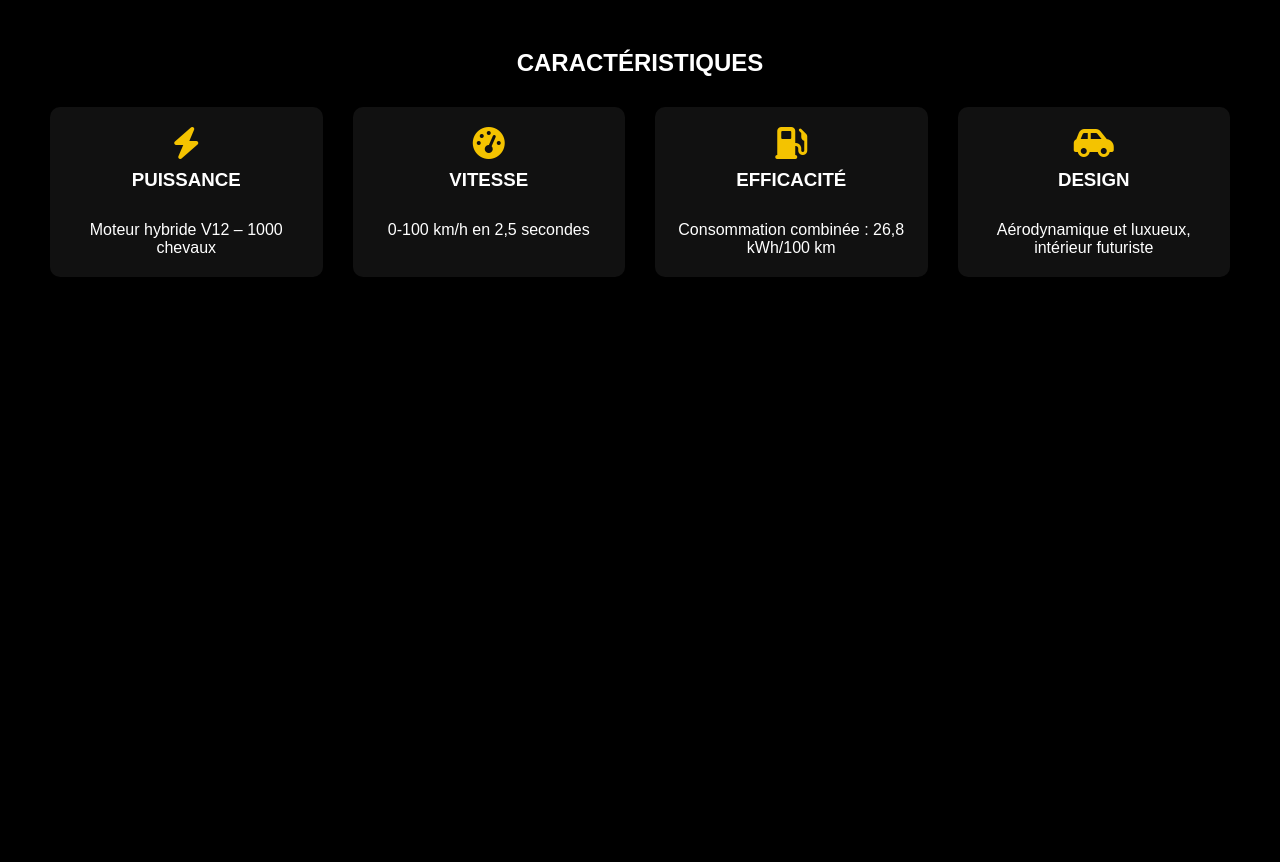
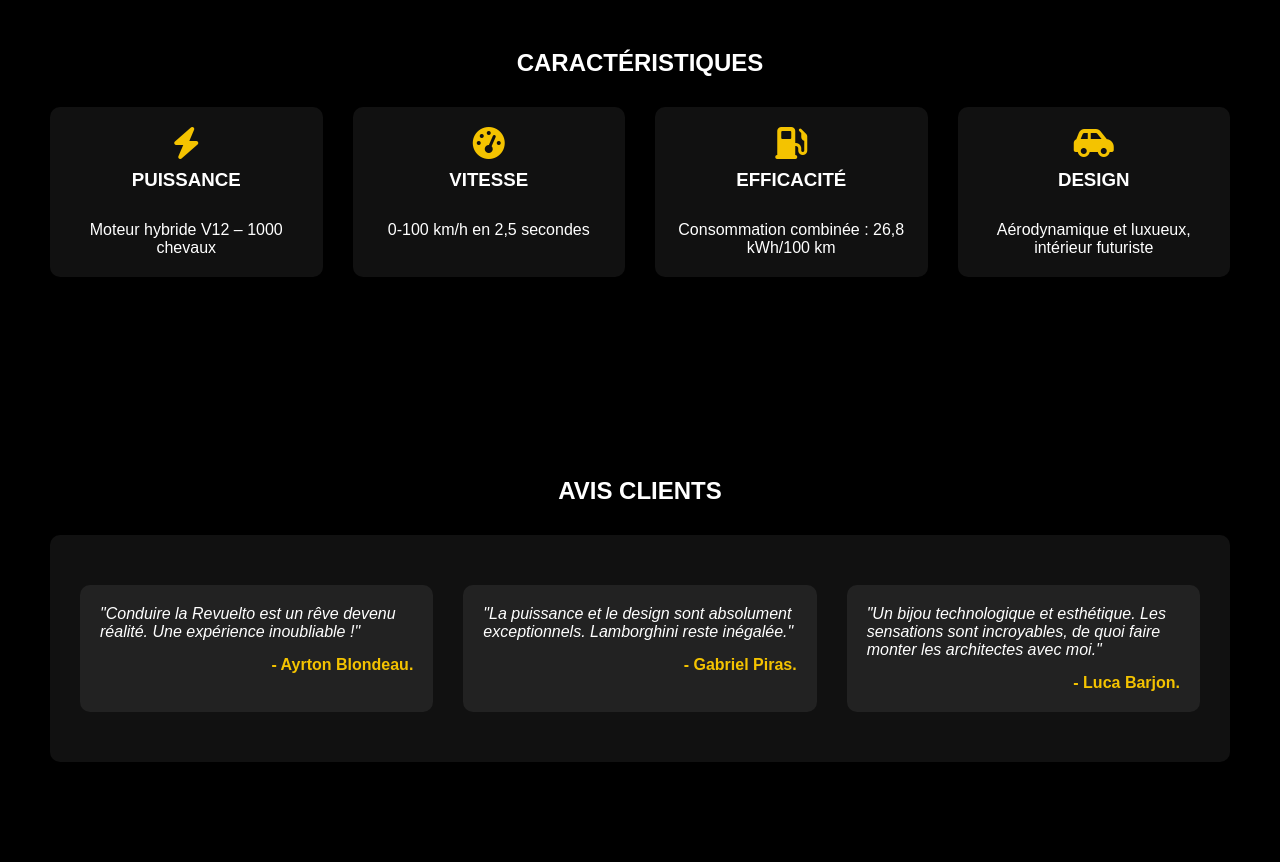
Before and after one commit to Slypot13/Landing-Page, a plain HTML site: page index.html in a window 1280 px wide. Shown: the part 1438-2300 px from the top of the page. Before the commit the page ends 1815 px from the top, so only its background shows below. Drawn offline with Linux system fonts and the light colour scheme.

Commit message:
feat : Ajout d'une section avis clients

```diff
--- a/index.html
+++ b/index.html
@@ -77,3 +77,22 @@
       </div>
     </div>
   </section>
+
+    <!-- Avis clients -->
+  <section id="testimonials">
+    <h2>Avis clients</h2>
+    <div class="testimonials">
+      <div class="testimonial">
+        <p>"Conduire la Revuelto est un rêve devenu réalité. Une expérience inoubliable !"</p>
+        <h4>- Ayrton Blondeau.</h4>
+      </div>
+      <div class="testimonial">
+        <p>"La puissance et le design sont absolument exceptionnels. Lamborghini reste inégalée."</p>
+        <h4>- Gabriel Piras.</h4>
+      </div>
+      <div class="testimonial">
+        <p>"Un bijou technologique et esthétique. Les sensations sont incroyables, de quoi faire monter les architectes avec moi."</p>
+        <h4>- Luca Barjon.</h4>
+      </div>
+    </div>
+  </section>
```
